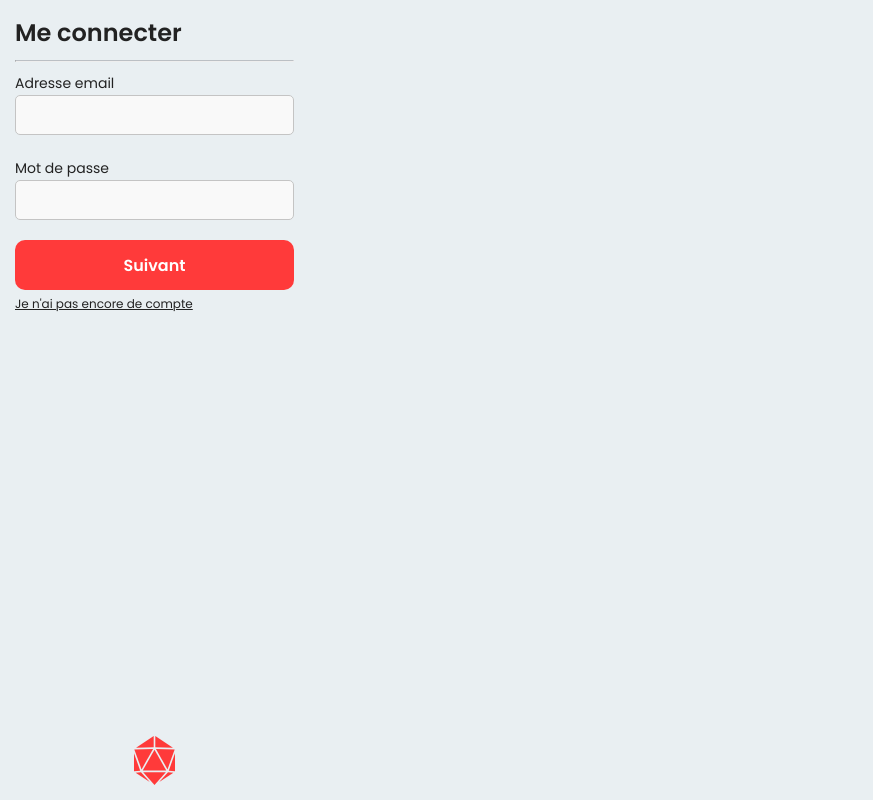
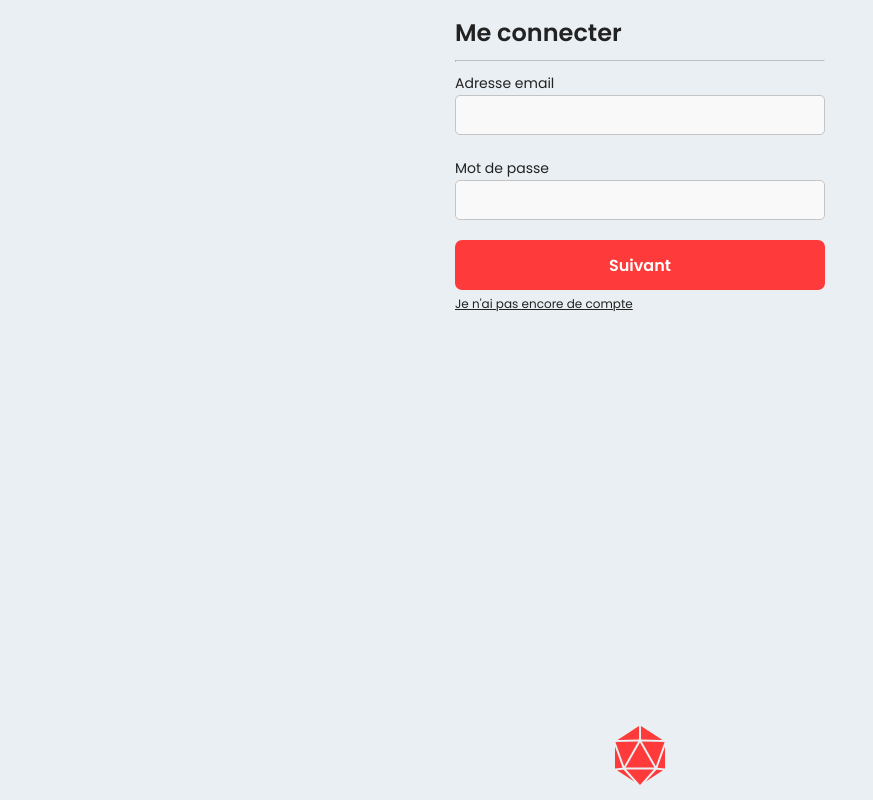
Before and after one commit to LouisMony/Event_LesFousDuRoy, a Vue app: page /me-connecter in a window 1280 px wide. Shown: the whole page, without its empty margins (0-873 px from the left). Built offline with nearby package versions, Linux system fonts and the light colour scheme.

Commit message:
responsive form

```diff
--- a/src/assets/style/_variables.scss
+++ b/src/assets/style/_variables.scss
@@ -1,4 +1,5 @@
 $rouge : #FF3A3A;
+$rouge_hover : #fb2626;
 $main_bg :#E9EFF2;
 $scnd_bg : #F9F9F9;
 $fontcolor : #222222;
@@ -15,7 +16,14 @@ $focus : rgb(196, 196, 196);
   font-size: 16px;
   border: none;
   outline:none;
-  border-radius: 10px;
+  border-radius: 7px;
+  cursor: pointer;
+  @media only screen and (min-width: 600px) {
+    transition: all 100ms linear;
+    &:hover{
+      background-color: $rouge_hover;
+    }
+  }
 }
 
 .loading{
--- a/src/views/SigninView.vue
+++ b/src/views/SigninView.vue
@@ -74,6 +74,11 @@ export default {
     display: flex;
     flex-direction: column;
     height: 100vh;
+    width: 100%;
+    @media only screen and (min-width: 600px) {
+      max-width: 400px;
+      margin: auto;
+    }
     hr{
         border-top: 1px solid $hr ;
     }
@@ -88,7 +93,7 @@ export default {
 
     img{
         width: 15%;
-        max-width: 100px
+        max-width: 50px
     }
 
     form{
--- a/src/views/SignupView.vue
+++ b/src/views/SignupView.vue
@@ -156,6 +156,11 @@ export default {
 .signup{
     box-sizing: border-box;
     padding: 15px;
+    width: 100%;
+    @media only screen and (min-width: 600px) {
+      max-width: 400px;
+      margin: auto;
+    }
     hr{
         border-top: 1px solid $hr ;
     }
```
